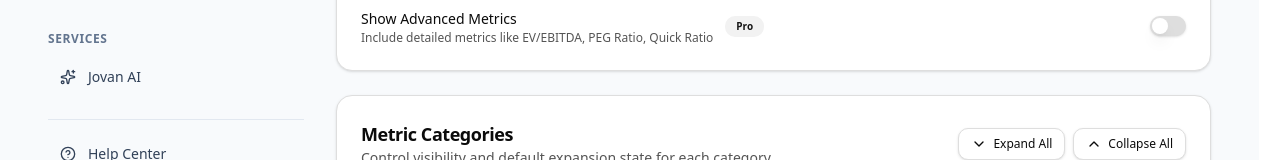
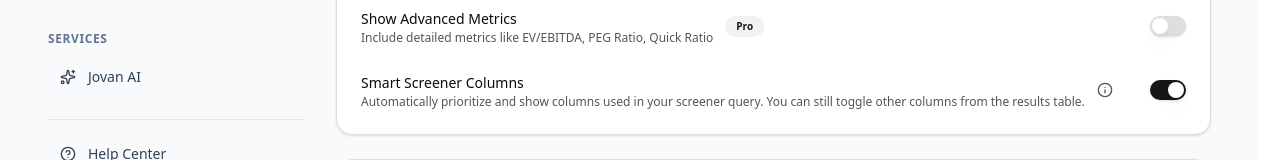
Before and after one commit to MarketView360/mv360_frontend, a Next.js app: page /settings/metrics in a window 1280 px wide. Shown: the part 502-662 px from the top of the page. Built offline with nearby package versions, Linux system fonts and the light colour scheme; no server answers; the database is empty; a web font is replaced by a local one.

Commit message:
dividend null transform and data verification in results table v4

```diff
--- a/app/screens/results/page.tsx
+++ b/app/screens/results/page.tsx
@@ -22,6 +22,7 @@ import {
   Filter,
   Shield,
   ChevronDown,
+  Info,
 } from "lucide-react";
 import {
   DropdownMenu,
@@ -142,6 +143,7 @@ import { useAuth } from "@/providers/AuthProvider";
 import { PaywallModal } from "@/components/paywall/PaywallModal";
 import Link from "next/link";
 import { Lock } from "lucide-react";
+import { useMetricsPreferences } from "@/hooks/useMetricsPreferences";
 
 export default function ResultsPage() {
   return (
@@ -198,15 +200,20 @@ function ResultsPageContent() {
   const [showPaywall, setShowPaywall] = useState(false);
   const [paywallFeature, setPaywallFeature] = useState("");
 
-  const [visibleColumns, setVisibleColumns] = useState<Set<string>>(
-    new Set([
+  // Base columns always shown
+  const BASE_COLUMNS: string[] = [
     "ticker",
-      "code", // alias for ticker
+    "code",
     "name",
     "exchange",
     "adjusted_close",
     "market_cap",
+  ];
+
+  // Full set of optional columns that can be toggled
+  const ALL_OPTIONAL_COLUMNS: string[] = [
     "dividend_yield",
+    "dividend_policy",
     // Valuation metrics
     "pe_ratio",
     "forward_pe",
@@ -245,15 +252,38 @@ function ResultsPageContent() {
     "analyst_rating",
     "shares_outstanding",
     "shares_float",
-    ])
+  ];
+
+  const [visibleColumns, setVisibleColumns] = useState<Set<string>>(
+    () => new Set(BASE_COLUMNS)
   );
   const [exporting, setExporting] = useState<string | null>(null);
 
-  // Smart column selection: extract fields from query and auto-show them
+  const { preferences, isLoaded: metricsPrefsLoaded } = useMetricsPreferences();
+
+  // Initialize columns based on smart column preference
   useEffect(() => {
+    if (!metricsPrefsLoaded) return;
+
+    if (preferences.enableSmartScreenerColumns) {
+      // Ensure base columns are always visible, keep any user toggles for others
+      setVisibleColumns((prev) => {
+        const updated = new Set(prev);
+        BASE_COLUMNS.forEach((c) => updated.add(c));
+        return updated;
+      });
+    } else {
+      // When smart columns are disabled, show full default set
+      setVisibleColumns(new Set([...BASE_COLUMNS, ...ALL_OPTIONAL_COLUMNS]));
+    }
+  }, [metricsPrefsLoaded, preferences.enableSmartScreenerColumns]);
+
+  // Smart column selection: extract fields from query and auto-show them when enabled
+  useEffect(() => {
+    if (!metricsPrefsLoaded || !preferences.enableSmartScreenerColumns) return;
+
     const extracted = extractQueryFields(query);
 
-    // Auto-enable columns that are used in the query filter
     if (extracted.length > 0) {
       setVisibleColumns((prev) => {
         const updated = new Set(prev);
@@ -263,7 +293,7 @@ function ResultsPageContent() {
         return updated;
       });
     }
-  }, [query]);
+  }, [query, metricsPrefsLoaded, preferences.enableSmartScreenerColumns]);
 
   const backendUrl = useMemo(
     () =>
@@ -1624,7 +1654,9 @@ function ResultsPageContent() {
                                 {/* Payout */}
                                 {visibleColumns.has("payout_ratio") && (
                                   <td className="px-4 py-3 text-right text-slate-700 dark:text-slate-300 tabular-nums font-mono">
-                                    {fmtPct(r.payout_ratio)}
+                                    {r.payout_ratio != null
+                                      ? `${(Number(r.payout_ratio) * 100).toFixed(2)}%`
+                                      : "—"}
                                   </td>
                                 )}
                                 {/* Rev/Share */}
--- a/app/settings/metrics/page.tsx
+++ b/app/settings/metrics/page.tsx
@@ -36,6 +36,7 @@ export default function MetricsSettingsPage() {
     setShowQualityTags,
     setShowDefinitionsOnHover,
     setShowAdvancedMetrics,
+    setEnableSmartScreenerColumns,
     setCategoryVisible,
     setCategoryExpanded,
     expandAllCategories,
@@ -162,6 +163,37 @@ export default function MetricsSettingsPage() {
               onCheckedChange={setShowAdvancedMetrics}
             />
           </div>
+
+          {/* Smart Screener Columns */}
+          <div className="flex items-center justify-between">
+            <div className="flex items-center gap-3">
+              <div className="space-y-1">
+                <Label htmlFor="smart-columns" className="text-sm font-medium">
+                  Smart Screener Columns
+                </Label>
+                <p className="text-xs text-muted-foreground">
+                  Automatically prioritize and show columns used in your screener query. You can still toggle other columns from the results table.
+                </p>
+              </div>
+              <TooltipProvider>
+                <Tooltip>
+                  <TooltipTrigger asChild>
+                    <Info className="h-4 w-4 text-muted-foreground cursor-help" />
+                  </TooltipTrigger>
+                  <TooltipContent className="max-w-[260px]">
+                    <p className="text-xs">
+                      When enabled, the results table highlights metrics referenced in your query (for example ROE, P/E, dividend yield) and keeps the layout focused. Disable if you prefer a fixed set of columns.
+                    </p>
+                  </TooltipContent>
+                </Tooltip>
+              </TooltipProvider>
+            </div>
+            <Switch
+              id="smart-columns"
+              checked={preferences.enableSmartScreenerColumns}
+              onCheckedChange={setEnableSmartScreenerColumns}
+            />
+          </div>
         </CardContent>
       </Card>
 
--- a/hooks/useMetricsPreferences.ts
+++ b/hooks/useMetricsPreferences.ts
@@ -17,6 +17,8 @@ export interface MetricsPreferences {
   defaultView: "compact" | "expanded";
   showQualityTags: boolean;
   showDefinitionsOnHover: boolean;
+  // Screener behavior
+  enableSmartScreenerColumns: boolean;
 
   // Visible categories (all shown by default)
   visibleCategories: Record<MetricCategory, boolean>;
@@ -32,6 +34,7 @@ const DEFAULT_PREFERENCES: MetricsPreferences = {
   defaultView: "compact",
   showQualityTags: true,
   showDefinitionsOnHover: true,
+  enableSmartScreenerColumns: true,
 
   visibleCategories: {
     valuation: true,
@@ -122,6 +125,13 @@ export function useMetricsPreferences() {
   const setShowDefinitionsOnHover = useCallback(
     (show: boolean) => {
       updatePreferences({ showDefinitionsOnHover: show });
+    },
+    [updatePreferences]
+  );
+
+  const setEnableSmartScreenerColumns = useCallback(
+    (enabled: boolean) => {
+      updatePreferences({ enableSmartScreenerColumns: enabled });
     },
     [updatePreferences]
   );
@@ -234,6 +244,7 @@ export function useMetricsPreferences() {
     setDefaultView,
     setShowQualityTags,
     setShowDefinitionsOnHover,
+    setEnableSmartScreenerColumns,
     setShowAdvancedMetrics,
     setCategoryVisible,
     setCategoryExpanded,
```
Lines whose indentation alone changed are shown as unchanged.
